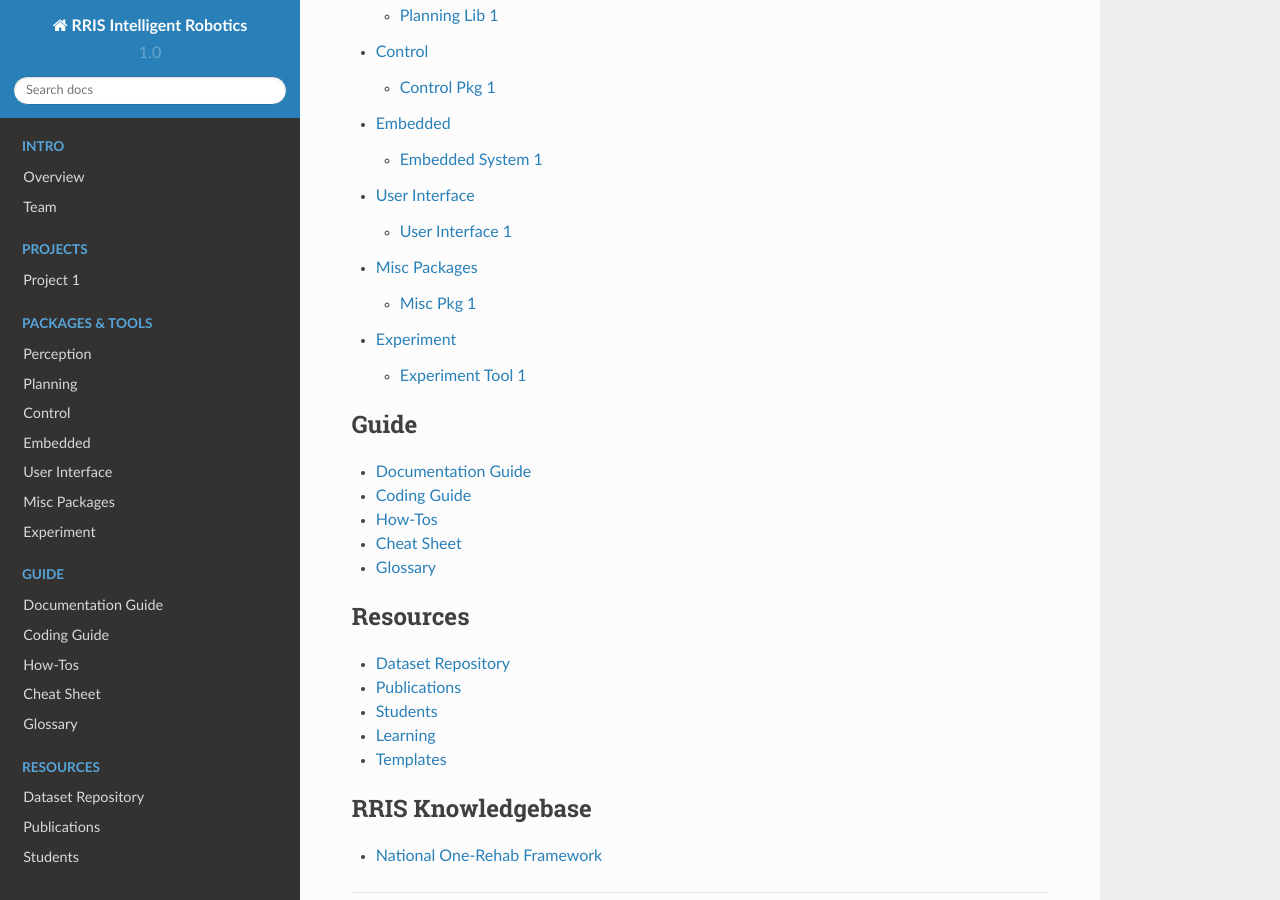
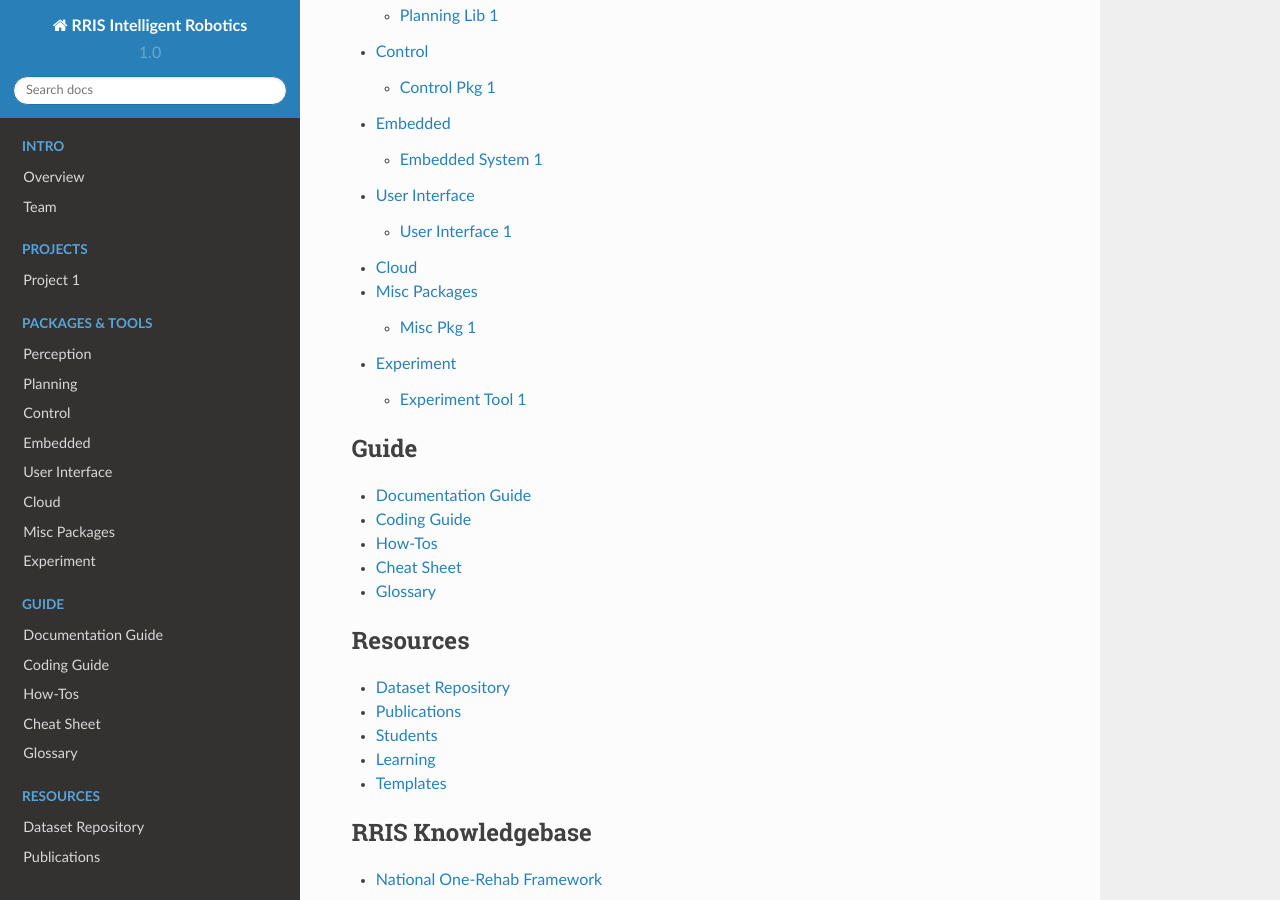
Before and after one commit to tky1026/rris_doc, a Sphinx documentation site: the page built from docs/source/TOC.rst, in a window 1280 px wide and 900 px high, scrolled down 624 px. Built offline with Sphinx 7.4.7 and the Read the Docs theme 2.0.0, drawn with Linux system fonts in a browser that asks for light colours; pages that are not in the unit, such as notebooks, are missing from menus.

```diff
--- a/docs/source/Doc/Guide/Coding/reSTSphinx/code_rst_ref_hierarchy_structure.rst
+++ b/docs/source/Doc/Guide/Coding/reSTSphinx/code_rst_ref_hierarchy_structure.rst
@@ -23,7 +23,7 @@ General rules for using ``.. toctree::``
       Some Title
       ==========
 
-#. Do not use any additional :ref:`headlines <code-rst-ref-headline-section>` in the file if it contains a ``.. toctree::`` directive.
+#. Every ``.rst`` file must be included in ``.. toctree::``.
 
 #. Within ``.. toctree::``, include files by specifying relative path to the files. File extensions ``.rst`` or ``.md`` are optional.
 
@@ -44,6 +44,8 @@ General rules for using ``.. toctree::``
 
          Some Other Title <path/to/file1>
          path/to/file2
+
+.. #. Do not use any additional :ref:`headlines <code-rst-ref-headline-section>` in the file if it contains a ``.. toctree::`` directive.
 
 Examples
 ========
--- /dev/null
+++ b/docs/source/Doc/Package/CCloud/index.rst
@@ -0,0 +1,4 @@
+Cloud
+=====
+
+.. footer:: hello
--- a/docs/source/TOC.rst
+++ b/docs/source/TOC.rst
@@ -24,6 +24,7 @@ Table of Contents
    Control <Doc/Package/CControl/index>
    Embedded <Doc/Package/CEmbedded/index>
    User Interface <Doc/Package/CUserInterface/index>
+   Cloud <Doc/Package/CCloud/index>
    Misc Packages <Doc/Package/CMisc/index>
    Experiment <Doc/Package/CExperiment/index>
 
```
